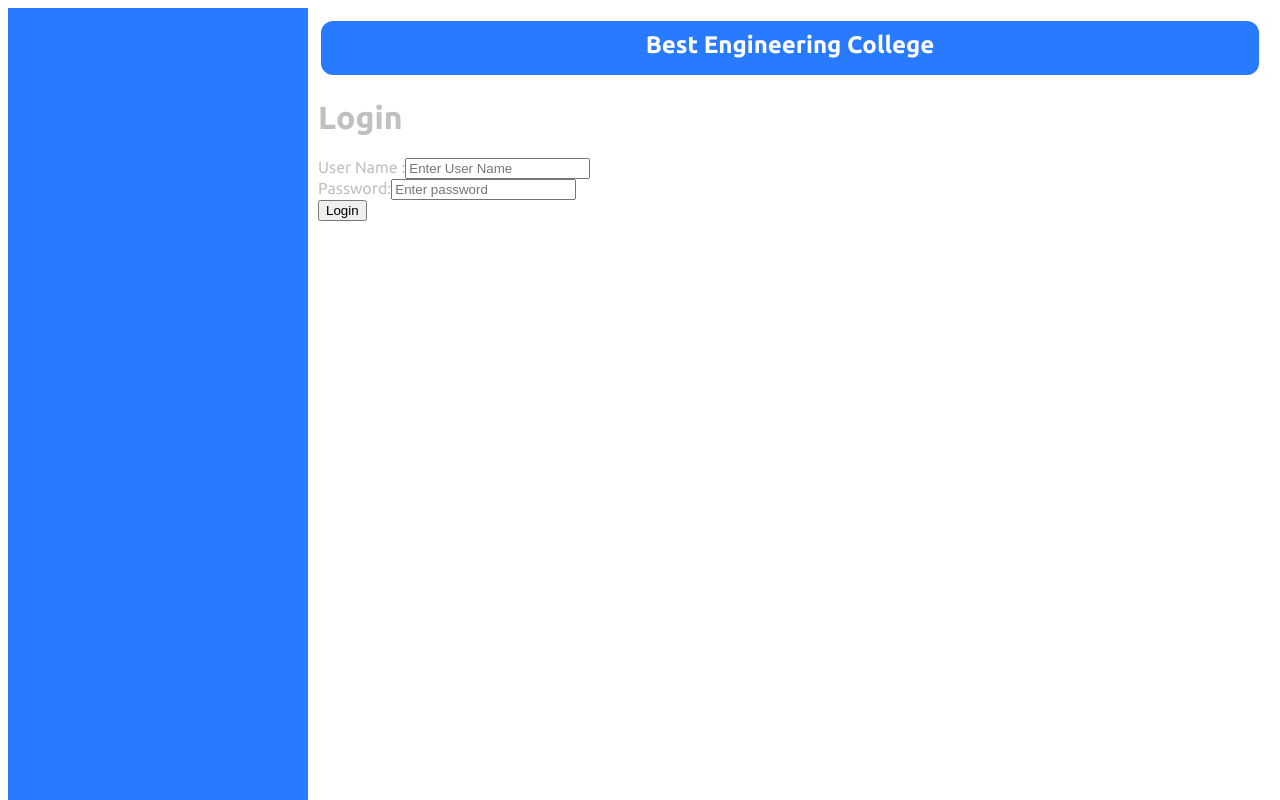
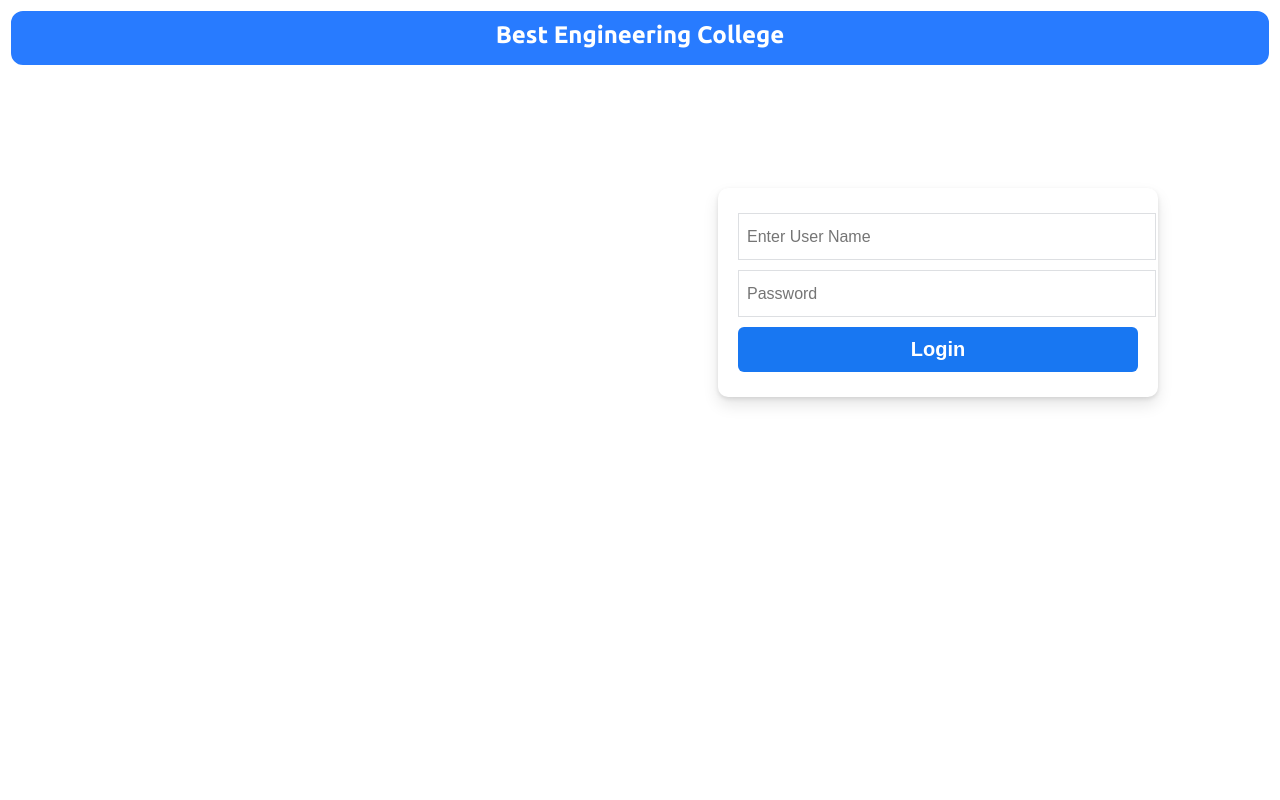
Before and after one commit to tamilselvan-code/portal-app-angular-basic-authentication, an Angular app: page / in a window 1280 px wide. Built offline with nearby package versions, Linux system fonts and the light colour scheme.

Commit message:
css style changes to login page

```diff
--- a/src/app/app.component.css
+++ b/src/app/app.component.css
@@ -49,6 +49,8 @@ body{
     border-style: solid #fff;
     transition: 0.5s;
     overflow: hidden;
+    padding-top: 100px;
+    margin-top: 100px;
 }
 
 ul {
--- a/src/app/app.component.html
+++ b/src/app/app.component.html
@@ -1,5 +1,5 @@
 <div class="container">
-  <div class="navigation">
+  <div class="navigation" *ngIf="isLoggedIn">
     <ul>
       <li><a routerLink="departments" *ngIf="isLoggedIn">Departments</a></li>
       <li><a routerLink="examinations" *ngIf="isLoggedIn">Examinations</a></li>
@@ -7,10 +7,10 @@
       <li><a routerLink="/logout" *ngIf="isLoggedIn" (click)=handleLogout()>Logout</a></li>
     </ul>
   </div>
+  <div class="banner">
+    <h2>Best Engineering College</h2>
+  </div>
   <div class="main">
-    <div class="banner">
-      <h2>Best Engineering College</h2>
-    </div>
     <router-outlet></router-outlet>
   </div>
 </div>
--- a/src/app/login/login.component.css
+++ b/src/app/login/login.component.css
@@ -0,0 +1,64 @@
+.colm-form {
+    flex: 0 0 40%;
+    text-align: center;
+    margin-top: 100px;
+    margin-bottom: 30px;
+}
+
+.colm-form .form-container {
+    background-color: #ffffff;
+    border: none;
+    border-radius: 10px;
+    box-shadow: 0 2px 4px rgba(0, 0, 0, 0.1), 0 8px 16px rgba(0, 0, 0, 0.1);
+    padding: 20px;
+    max-width: 400px;
+    margin-left: 400px;
+}
+
+.colm-form .form-container input, .colm-form .form-container .btn-login {
+    width: 100%;
+    margin: 5px 0;
+    height: 45px;
+    vertical-align: middle;
+    font-size: 16px;
+}
+
+.colm-form .form-container input {
+    border: 1px solid #dddfe2;
+    color: #1d2129;
+    padding: 0 8px;
+    outline: none;
+}
+
+.colm-form .form-container input:focus {
+    border-color: #1877f2;
+    box-shadow: 0 0 0 2px #e7f3ff;
+}
+
+.colm-form .form-container .btn-login {
+    background-color: #1877f2;
+    border: none;
+    border-radius: 6px;
+    font-size: 20px;
+    padding: 0 16px;
+    color: #ffffff;
+    font-weight: 700;
+}
+
+.colm-form .form-container a {
+    display: block;
+    color: #1877f2;
+    font-size: 14px;
+    text-decoration: none;
+    padding: 10px 0 20px;
+    border-bottom: 1px solid #dadde1;
+}
+
+.colm-form .form-container a:hover {
+    text-decoration: underline;
+}
+
+.error-msg{
+    padding-top: 10px;
+    color: #F11;
+}
--- a/src/app/login/login.component.html
+++ b/src/app/login/login.component.html
@@ -1,23 +1,11 @@
+<div class="colm-form">
+  <div class="form-container">
 
-<div class="container col-lg-6">
-    <h1 class="text-center">Login</h1>
-    <div class="card">
-      <div class="card-body">
-        <form class="form-group">
-          <div class="alert alert-warning" *ngIf='invalidLogin'>{{errorMessage}}</div>
-          <div class="alert alert-success" *ngIf='loginSuccess'>{{successMessage}}</div>
-          <div class="form-group">
-            <label for="email">User Name :</label>
-            <input type="text" class="form-control" id="username" [(ngModel)]="username" placeholder="Enter User Name"
-              name="username">
-          </div>
-          <div class="form-group">
-            <label for="pwd">Password:</label>
-            <input type="password" class="form-control" [(ngModel)]="password" id="password" placeholder="Enter password"
-              name="password">
-          </div>
-          <button (click)=handleLogin() class="btn btn-success">Login</button>
-        </form>
-      </div>
-    </div>
+    <input type="text" placeholder="Enter User Name" id="username" [(ngModel)]="username" name="username">
+    <input type="password" placeholder="Password" [(ngModel)]="password" id="password" name="password">
+    <button (click)=handleLogin() class="btn-login">Login</button>
+
+    <div class="error-msg" *ngIf='invalidLogin'>{{errorMessage}}</div>
+
   </div>
+</div>
```
